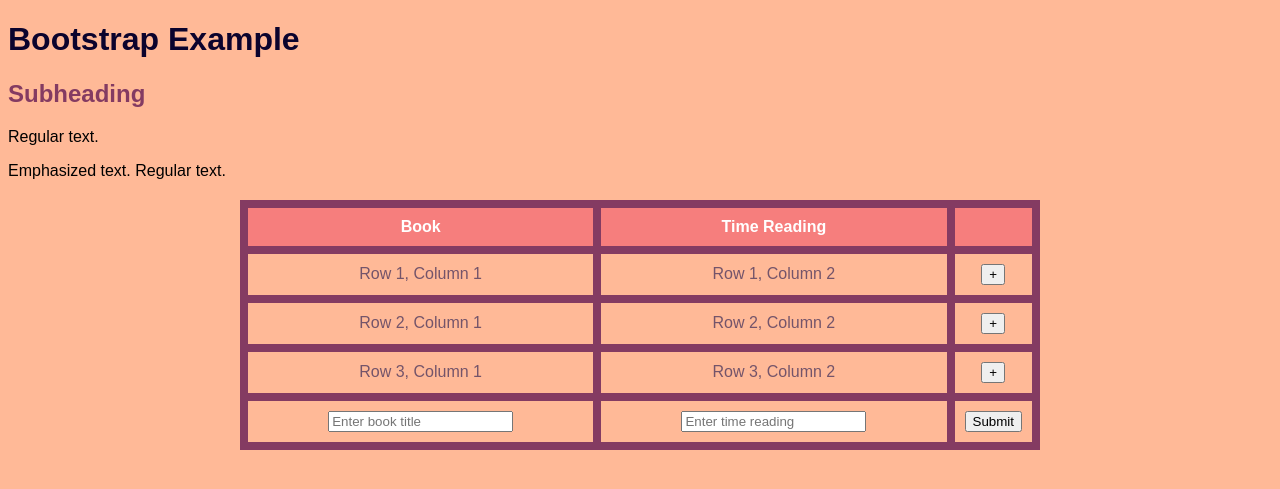
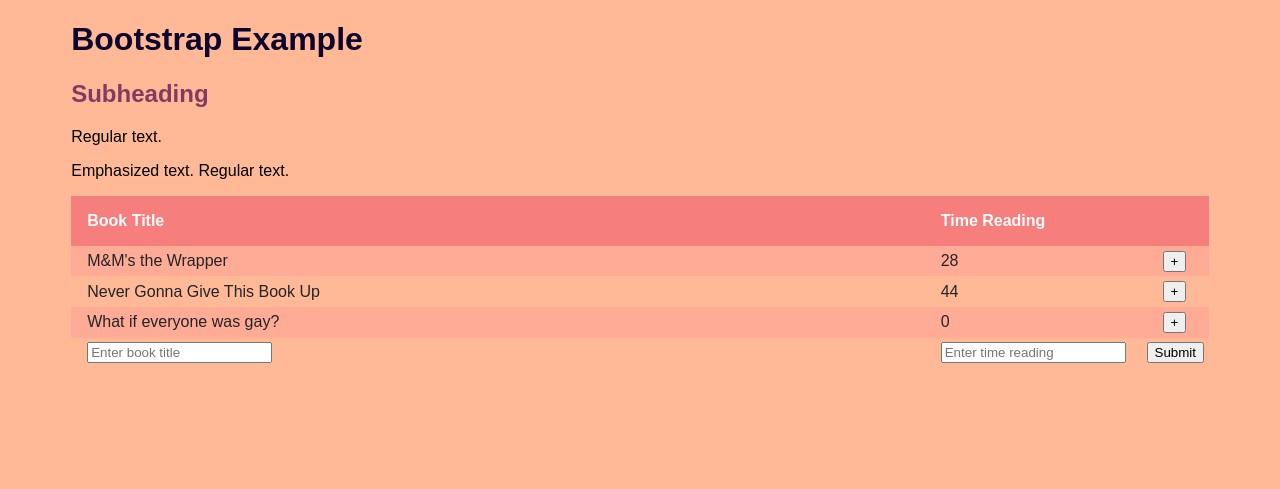
Before and after one commit to Cerluain/Better-read-than-Dead, a Flask app: page / in a window 1280 px wide. Shown: the top 489 px of the page. Run offline with Flask 3, Linux system fonts and the light colour scheme.

Commit message:
Bug Fixes and Improved looks

```diff
--- a/static/css/styles.css
+++ b/static/css/styles.css
@@ -1,6 +1,11 @@
 body {
   background-color: #FFB997;
   font-family: Arial, sans-serif;
+}
+
+.container{
+  width: 90%;
+  margin:0 auto;
 }
 
 h1 {
@@ -17,30 +22,88 @@ body {
   color: #74546A;
 }
 
+caption {
+  padding-top: 0.5rem;
+  padding-bottom: 0.5rem;
+  color: #6c757d;
+  text-align: left;
+}
+
 table {
+  caption-side: bottom;
   border-collapse: collapse;
   width: 100%;
-    max-width: 800px;
-    margin: 20px auto;
 }
 
+th {
+  text-align: inherit;
+  text-align: -webkit-match-parent;
+  padding-top:1rem;
+  padding-bottom: 1rem;
+}
+tr:nth-child(odd){
+  background-color:  #ffab96;
+}
+tr:hover{
+  background-color: #ffddcb;
+}
+td{
+  padding:0.3rem;
+}
+
+thead,
+tbody,
+tfoot,
+tr,
+td,
+th {
+  padding-left:1rem;
+  border-color: inherit;
+  border-style: solid;
+  border-width: 0px;
+}/*
 td, th {
-    border: 8px solid #843B62;
+  border: 1px solid #843B62;
   color:#74546A;
   padding: 10px;
   text-align: center;
+} */
+.table {
+  --bs-table-bg: transparent;
+  --bs-table-accent-bg: transparent;
+  --bs-table-striped-color: #212529;
+  --bs-table-striped-bg: rgba(0, 0, 0, 0.05);
+  --bs-table-active-color: #212529;
+  --bs-table-active-bg: rgba(0, 0, 0, 0.1);
+  --bs-table-hover-color: #212529;
+  --bs-table-hover-bg: rgba(0, 0, 0, 0.075);
+
+  margin-bottom: 1rem;
+  margin-top: 1rem;
+  color: #212529;
+  vertical-align: top;
+  border-color: #F67E7D;
 }
 
 th {
   background-color: #F67E7D;
-    color: #fff;
+  color: #FBFBFB;
 }
 
-  td:last-child {
-    width: 50px;
+table td:first-child{
+  width: 87%;
+}
+table td:nth-child(2) {
+  width: 10%;
+}
+table td:last-child{
+  width: 3%;
+}
+.add-row-btn {
+  margin-left: 1rem;
 }
 
-  .table .add-icon {
+/* .table .add-icon {
   font-size: 18px;
   color: #fff;
   background-color: #843B62;
@@ -52,4 +115,4 @@ body {
 
 .table .add-icon:hover {
   background-color: #F67E7D;
-  }
+} */
--- a/templates/home.html
+++ b/templates/home.html
@@ -15,25 +15,25 @@
     <table class="table">
       <thead>
         <tr>
-          <th>Book</th>
+          <th>Book Title</th>
           <th>Time Reading</th>
           <th></th>
         </tr>
       </thead>
       <tbody>
         <tr>
-          <td>Row 1, Column 1</td>
-          <td>Row 1, Column 2</td>
+          <td>M&M's the Wrapper</td>
+          <td>28</td>
           <td><button class="add-row-btn">+</button></td>
         </tr>
         <tr>
-          <td>Row 2, Column 1</td>
-          <td>Row 2, Column 2</td>
+          <td>Never Gonna Give This Book Up</td>
+          <td>44</td>
           <td><button class="add-row-btn">+</button></td>
         </tr>
         <tr>
-          <td>Row 3, Column 1</td>
-          <td>Row 3, Column 2</td>
+          <td>What if everyone was gay?</td>
+          <td>0</td>
           <td><button class="add-row-btn">+</button></td>
         </tr>
         <tr>
@@ -56,31 +56,13 @@
         // Get the parent row of the clicked button
         var row = btn.parentNode.parentNode;
 
-        // Create a new row
-        var newRow = document.createElement('tr');
+        // Create a new input element
+        var input = document.createElement('input');
+        input.type = 'number';
 
-        // Create the first cell with the input element
-        var firstCell = document.createElement('td');
-        var input = document.createElement('input');
-        input.type = 'text';
-        firstCell.appendChild(input);
-        newRow.appendChild(firstCell);
-
-        // Create the second cell with the initial value of 0
-        var secondCell = document.createElement('td');
-        secondCell.classList.add('number');
-        secondCell.innerText = '0';
-        newRow.appendChild(secondCell);
-
-        // Create the third cell with the submit button
-        var thirdCell = document.createElement('td');
+        // Create a new button to submit the value from the input
         var submitBtn = document.createElement('button');
         submitBtn.innerText = 'Submit';
-        thirdCell.appendChild(submitBtn);
-        newRow.appendChild(thirdCell);
-
-        // Add the new row before the current row
-        row.parentNode.insertBefore(newRow, row);
 
         // Add a click event listener to the submit button
         submitBtn.addEventListener('click', function() {
@@ -88,7 +70,7 @@
           var inputValue = parseInt(input.value, 10);
 
           // Get the second column element of the row
-          var secondColumn = newRow.querySelector('.number');
+          var secondColumn = row.querySelector('.number');
 
           // Get the current number from the second column
           var currentNumber = parseInt(secondColumn.innerText, 10);
@@ -100,12 +82,74 @@
           secondColumn.innerText = newNumber.toString();
 
           // Remove the input element and submit button
-          newRow.removeChild(firstCell);
-          newRow.removeChild(thirdCell);
+          row.removeChild(input);
+          row.removeChild(submitBtn);
         });
+
+        // Add the input and submit button to the row
+        row.appendChild(input);
+        row.appendChild(submitBtn);
       });
     });
-</script>
+  </script>
+
+  <script>
+    // Get the submit button and input fields
+    var submitBtn = document.querySelector('.submit-row-btn');
+    var bookInput = document.querySelector('tbody input[type="text"]');
+    var timeInput = document.querySelector('tbody input[type="number"]');
+
+    // Add a click event listener to the submit button
+    submitBtn.addEventListener('click', function() {
+      // Get the values from the input fields
+      var bookValue = bookInput.value;
+      var timeValue = timeInput.value;
+
+      // If no value is entered or if a non-number value is entered, set timeValue to 0
+      if (!timeValue || isNaN(timeValue)) {
+        timeValue = 0;
+      }
+
+      // Create a new row element
+      var newRow = document.createElement('tr');
+
+      // Create the two column elements for the new row
+      var bookColumn = document.createElement('td');
+      var timeColumn = document.createElement('td');
+      var addRowBtn = document.createElement('td');
+      var button = document.createElement('button');
+
+      // Set the text content of the column elements
+      bookColumn.innerText = bookValue;
+      timeColumn.innerText = timeValue;
+      button.classList.add('add-row-btn');
+      button.innerText = '+';
+      addRowBtn.appendChild(button);
+      // Create the button element for the new row
+
+
+
+      // Insert the column elements and button element into the new row
+      newRow.appendChild(bookColumn);
+      newRow.appendChild(timeColumn);
+      newRow.appendChild(addRowBtn);
+
+      // Get the last row element in the table
+      var lastRow = document.querySelector('tbody tr:last-of-type');
+
+      // Insert the new row above the last row if bookValue is not empty
+      if (bookValue.trim()) {
+        lastRow.parentNode.insertBefore(newRow, lastRow);
+      }
+
+      // Clear the input fields
+      bookInput.value = '';
+      timeInput.value = '';
+    });
+
+  </script>
+
+
 
 
 
```
Lines whose indentation alone changed are shown as unchanged.
